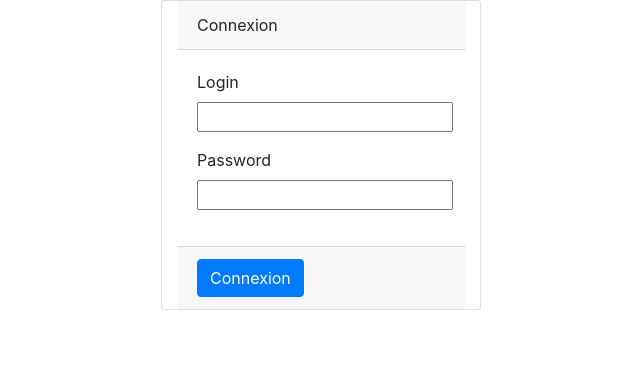
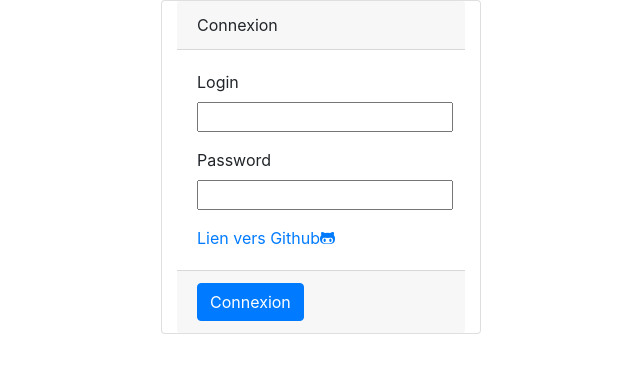
Before and after one commit to FlorianPaumierHetic/ExerciceJs, a Symfony app: template templates/view.html.twig in a window 1280 px wide. Shown: the top 373 px of the page, without its empty margins (319-959 px from the left). Run offline with Twig, Linux system fonts and the light colour scheme; the template is opened without the code that fills it, so the values that code supplies are empty; some libraries are stand-ins or nearby versions.

Commit message:
Ajout du lien github

```diff
--- a/templates/base.html.twig
+++ b/templates/base.html.twig
@@ -4,6 +4,7 @@
         <meta charset="UTF-8">
         <title>{% block title %}Welcome!{% endblock %}</title>
         <link rel="stylesheet" href="https://maxcdn.bootstrapcdn.com/bootstrap/4.0.0/css/bootstrap.min.css" integrity="sha384-Gn5384xqQ1aoWXA+058RXPxPg6fy4IWvTNh0E263XmFcJlSAwiGgFAW/dAiS6JXm" crossorigin="anonymous">
+        <link rel="stylesheet" href="https://use.fontawesome.com/releases/v5.5.0/css/all.css" integrity="sha384-B4dIYHKNBt8Bc12p+WXckhzcICo0wtJAoU8YZTY5qE0Id1GSseTk6S+L3BlXeVIU" crossorigin="anonymous">
         {% block stylesheets %}{% endblock %}
 
     </head>
--- a/templates/view.html.twig
+++ b/templates/view.html.twig
@@ -14,6 +14,11 @@
                 <label for="password">Password</label>
                 <input name="password" id="password" type="password">
             </div>
+            <div>
+                <a href="https://github.com/FlorianPaumierHetic/ExerciceJs" target="_blank">
+                    Lien vers Github<i class="fab fa-github-alt"></i>
+                </a>
+            </div>
         </div>
         <div class="card-footer">
             <button class="btn btn-primary" id="btn-login">Connexion</button>
```
